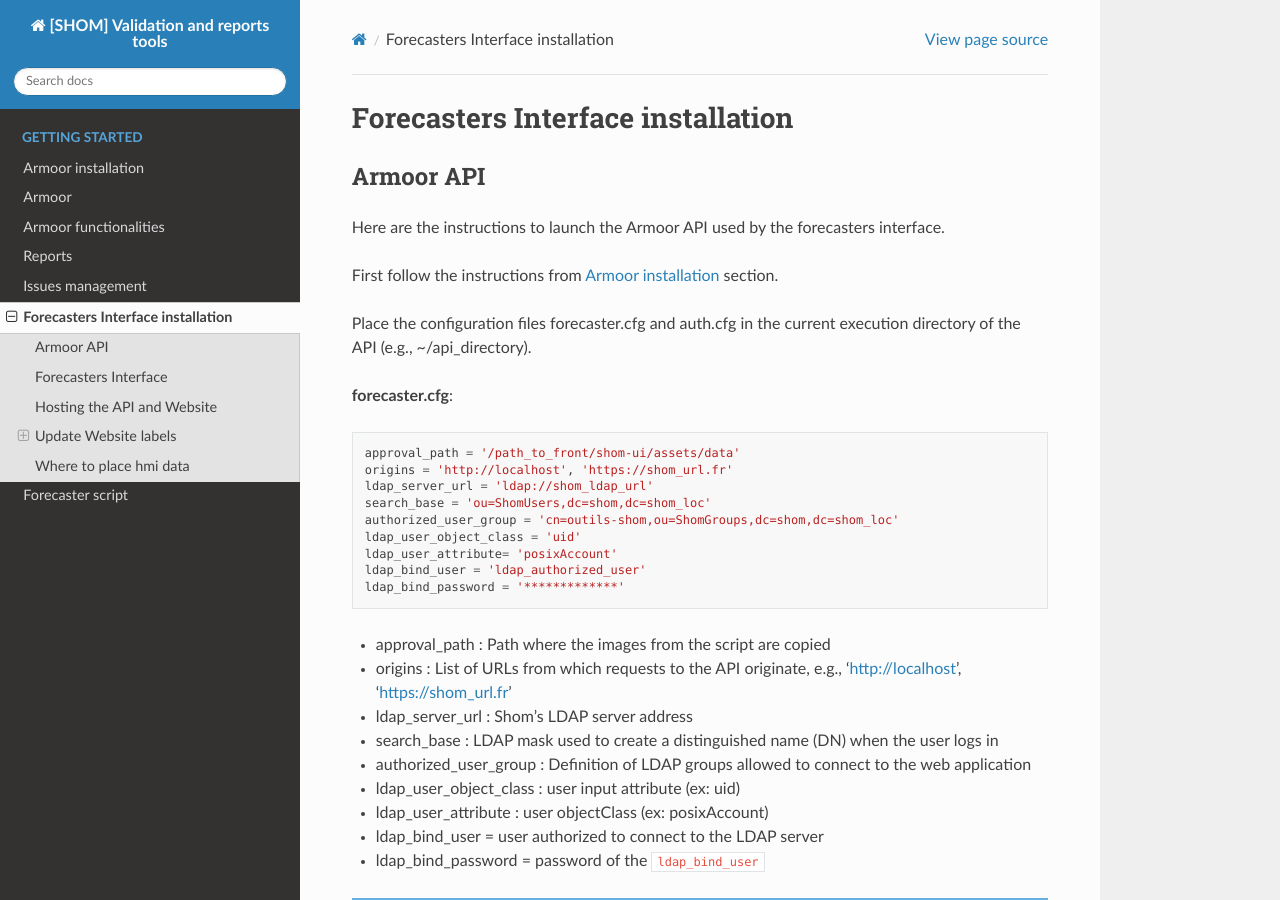
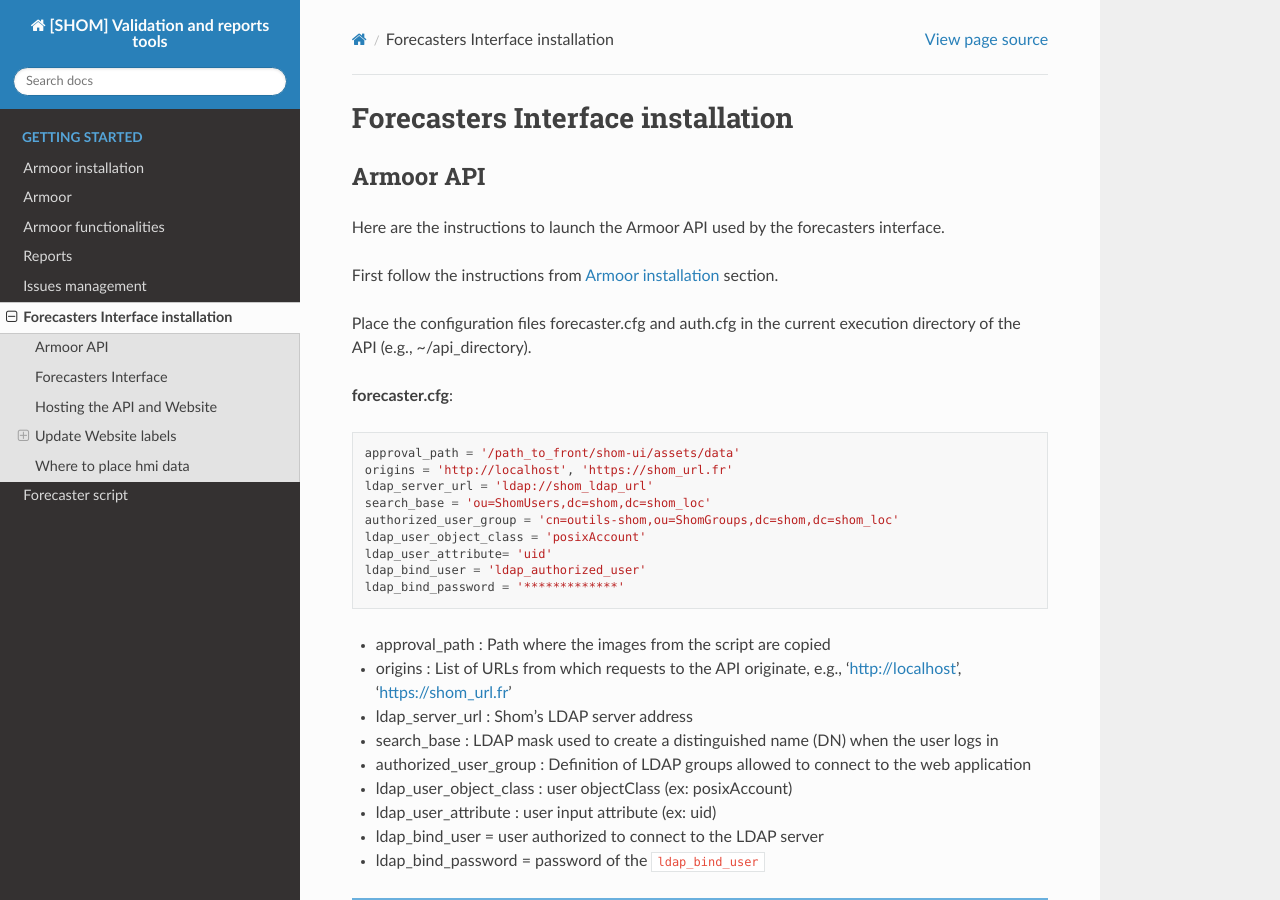
Before and after one commit to shom-fr/armoor, a Sphinx documentation site: the page built from docs/source/hmi_install.rst, in a window 1280 px wide and 900 px high. Built offline with Sphinx 7.4.7 and the Read the Docs theme 2.0.0, drawn with Linux system fonts in a browser that asks for light colours.

Commit message:
#100 doc updated

```diff
--- a/docs/source/hmi_install.rst
+++ b/docs/source/hmi_install.rst
@@ -17,8 +17,8 @@ Place the configuration files forecaster.cfg and auth.cfg in the current executi
     ldap_server_url = 'ldap://shom_ldap_url'
     search_base = 'ou=ShomUsers,dc=shom,dc=shom_loc'
     authorized_user_group = 'cn=outils-shom,ou=ShomGroups,dc=shom,dc=shom_loc'
-    ldap_user_object_class = 'uid'
-    ldap_user_attribute= 'posixAccount'
+    ldap_user_object_class = 'posixAccount'
+    ldap_user_attribute= 'uid'
     ldap_bind_user = 'ldap_authorized_user'
     ldap_bind_password = '*************'
 
@@ -27,8 +27,8 @@ Place the configuration files forecaster.cfg and auth.cfg in the current executi
 * ldap_server_url : Shom's LDAP server address
 * search_base : LDAP mask used to create a distinguished name (DN) when the user logs in
 * authorized_user_group : Definition of LDAP groups allowed to connect to the web application
-* ldap_user_object_class : user input attribute (ex: uid)
-* ldap_user_attribute : user objectClass (ex: posixAccount)
+* ldap_user_object_class : user objectClass (ex: posixAccount)
+* ldap_user_attribute : user input attribute (ex: uid)
 * ldap_bind_user = user authorized to connect to the LDAP server
 * ldap_bind_password = password of the ``ldap_bind_user``
 
```
